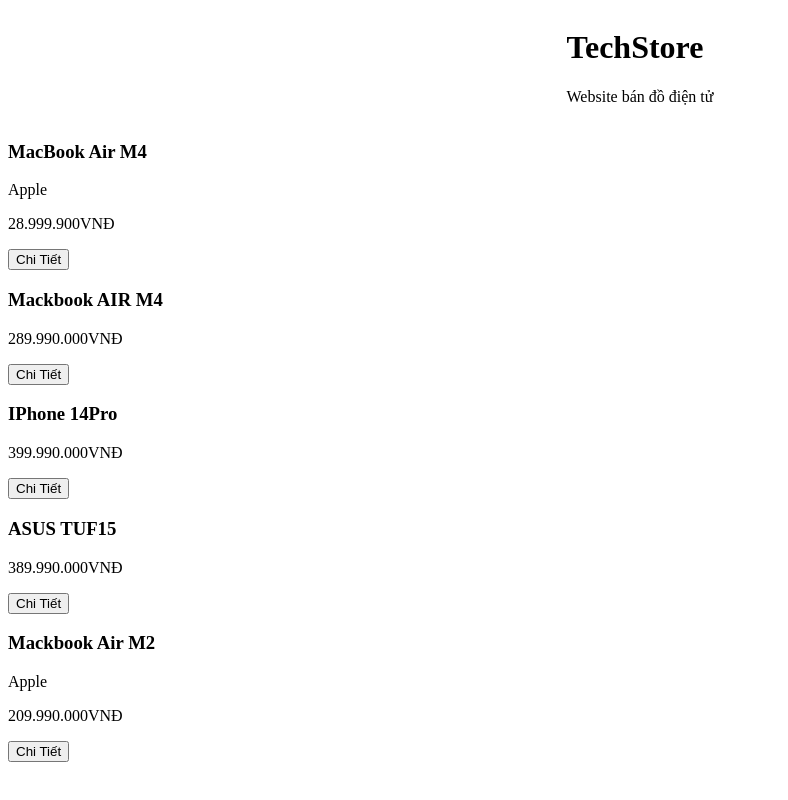
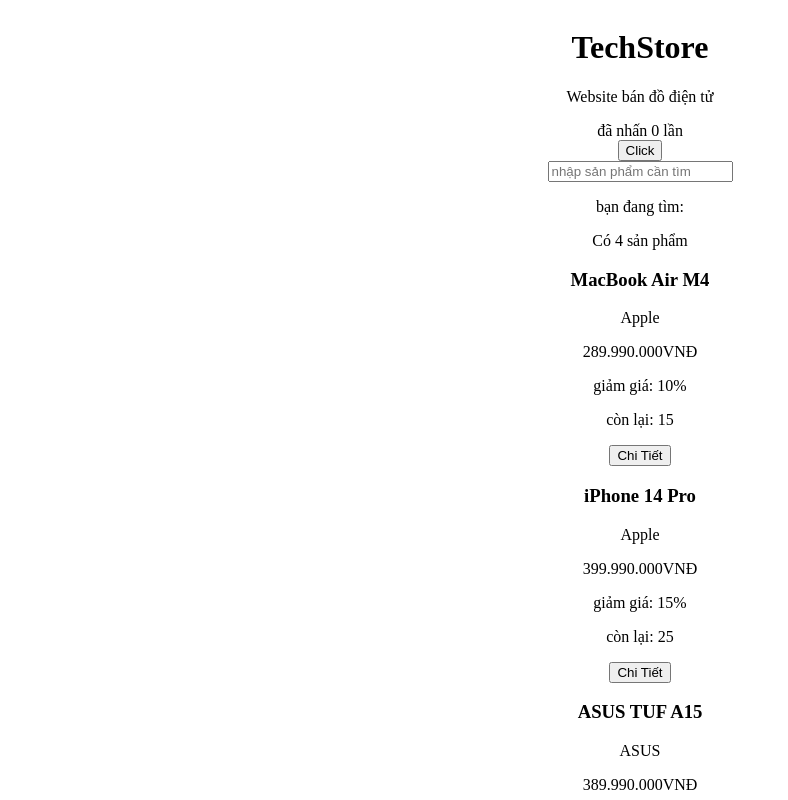
Before and after one commit to 0306241130/tecstore, a React (Vite) app in the folder techstore/: page / in a window 1280 px wide. Shown: the top 800 px of the page, without its empty margins (0-788 px from the left). Built offline with nearby package versions, Linux system fonts and the light colour scheme.

Commit message:
02-Props - State

```diff
--- a/techstore/src/App.css
+++ b/techstore/src/App.css
@@ -44,12 +44,17 @@
   color: #888;
 } */
 
-#root{
+#root {
   margin: 0;
   padding: 0;
   box-sizing: border-box;
+  display: flex;
+  flex-direction: column;
+  justify-content: center;
+  align-items: center;
+  text-align: center;
 }
-.content-header{
+/* .content-header{
   display: flex;
   justify-content: center;
-}
+} */
--- a/techstore/src/App.jsx
+++ b/techstore/src/App.jsx
@@ -1,17 +1,15 @@
-import './App.css'
-import Header from './components/Header'
-import ProductCard from './components/ProductCard'
-import ProductList from './components/ProductList'
+import "./App.css";
+import Header from "./components/Header";
+import ProductList from "./components/ProductList";
+import products from "./data/product";
 function App() {
-
   return (
     <>
-      <Header/>
-      <ProductCard id = {1} name= "MacBook Air M4" cartogery="Apple" price={28999900}/>
-      <ProductList/>
-
+      <Header />
+      <span>Có {products.length} sản phẩm</span>
+      <ProductList />
     </>
-  )
+  );
 }
 
-export default App
+export default App;
--- a/techstore/src/components/Header.jsx
+++ b/techstore/src/components/Header.jsx
@@ -1,13 +1,41 @@
+import { useState } from "react";
+
 export default function Header() {
+  const [sateTile, setTile] = useState("TechStore");
+  const [count, setCount] = useState(0);
+  const [product, setProduct] = useState("");
   return (
     <>
       <div className="content-header">
         <header>
-                <h1>TechStore</h1>
+          <h1>{sateTile}</h1>
           <p>Website bán đồ điện tử</p>
         </header>
+        <span>đã nhấn {count} lần</span>
+        <br />
+        <button
+          onClick={() => {
+            setTile("Cửa hàng điện tử");
+            setCount(count + 1);
+            setCount(count + 1);
+            setCount(count + 1);
+            // setCount((count) => count + 1);
+            // setCount((count) => count + 1);
+            // setCount((count) => count + 1);
+            // console.log(count);
+          }}
+        >
+          Click
+        </button>
+        <br />
+        <input
+          type="text"
+          value={product}
+          placeholder="nhập sản phẩm cần tìm"
+          onChange={(e) => setProduct(e.target.value)}
+        />
+        <p>bạn đang tìm: {product}</p>
       </div>
-
     </>
-    )
+  );
 }
--- a/techstore/src/components/ProductCard.jsx
+++ b/techstore/src/components/ProductCard.jsx
@@ -1,17 +1,17 @@
-
-export default function ProductCard({id,name,cartogery,price}){
-    return(
+export default function ProductCard({ children, name, brand, price }) {
+  return (
     <>
       <div className="car-main">
-                <div className="content-product" key={id}>
-                    <h3 >{name}</h3>
+        <div className="content-product">
+          <h3>{name}</h3>
           <article className="info-product">
-                        <p>{cartogery}</p>
-                        <p>{price.toLocaleString('vi-VN')}VNĐ</p>
+            <p>{brand}</p>
+            <p>{price.toLocaleString("vi-VN")}VNĐ</p>
+            {children}
             <button>Chi Tiết</button>
           </article>
         </div>
       </div>
     </>
-    )
+  );
 }
--- /dev/null
+++ b/techstore/src/components/ProductInfor.jsx
@@ -0,0 +1,9 @@
+export default function ProductInfor({ catogery, discount, stock }) {
+  return (
+    <>
+      <p>{catogery}</p>
+      <p>giảm giá: {discount}%</p>
+      <p>còn lại: {stock}</p>
+    </>
+  );
+}
--- a/techstore/src/components/ProductList.jsx
+++ b/techstore/src/components/ProductList.jsx
@@ -1,16 +1,22 @@
 import products from "../data/product";
 import ProductCard from "./ProductCard";
-
+import ProductInfor from "./ProductInfor";
 export default function ProductList() {
   return (
     <>
       {products.map((product) => (
         <ProductCard
-          id={product.id}
+          key={product.id}
           name={product.name}
           price={product.price}
-          cartogery={product.cartogery}
-        />
+          brand={product.brand}
+        >
+          <ProductInfor
+            catogery={product.catogery}
+            discount={product.discount}
+            stock={product.stock}
+          />
+        </ProductCard>
       ))}
     </>
   );
--- a/techstore/src/data/product.js
+++ b/techstore/src/data/product.js
@@ -1,27 +1,43 @@
 const products = [
   {
     id: 1,
-    name: "Mackbook AIR M4",
-    catogery: "Apple",
+    name: "MacBook Air M4",
+    brand: "Apple",
+    category: "Laptop",
     price: 289990000,
+    img: "/images/macbook-air-m4.jpg",
+    stock: 15,
+    discount: 10,
   },
   {
     id: 2,
-    name: "IPhone 14Pro",
-    catogery: "Apple",
+    name: "iPhone 14 Pro",
+    brand: "Apple",
+    category: "Smartphone",
     price: 399990000,
+    img: "/images/iphone-14-pro.jpg",
+    stock: 25,
+    discount: 15,
   },
   {
     id: 3,
-    name: "ASUS TUF15",
-    catogery: "ASUS",
+    name: "ASUS TUF A15",
+    brand: "ASUS",
+    category: "Laptop",
     price: 389990000,
+    img: "/images/asus-tuf-a15.jpg",
+    stock: 8,
+    discount: 5,
   },
   {
     id: 4,
-    name: "Mackbook Air M2",
-    cartogery: "Apple",
+    name: "MacBook Air M2",
+    brand: "Apple",
+    category: "Laptop",
     price: 209990000,
+    img: "/images/macbook-air-m2.jpg",
+    stock: 12,
+    discount: 20,
   },
 ];
 
```
Lines whose indentation alone changed are shown as unchanged.
